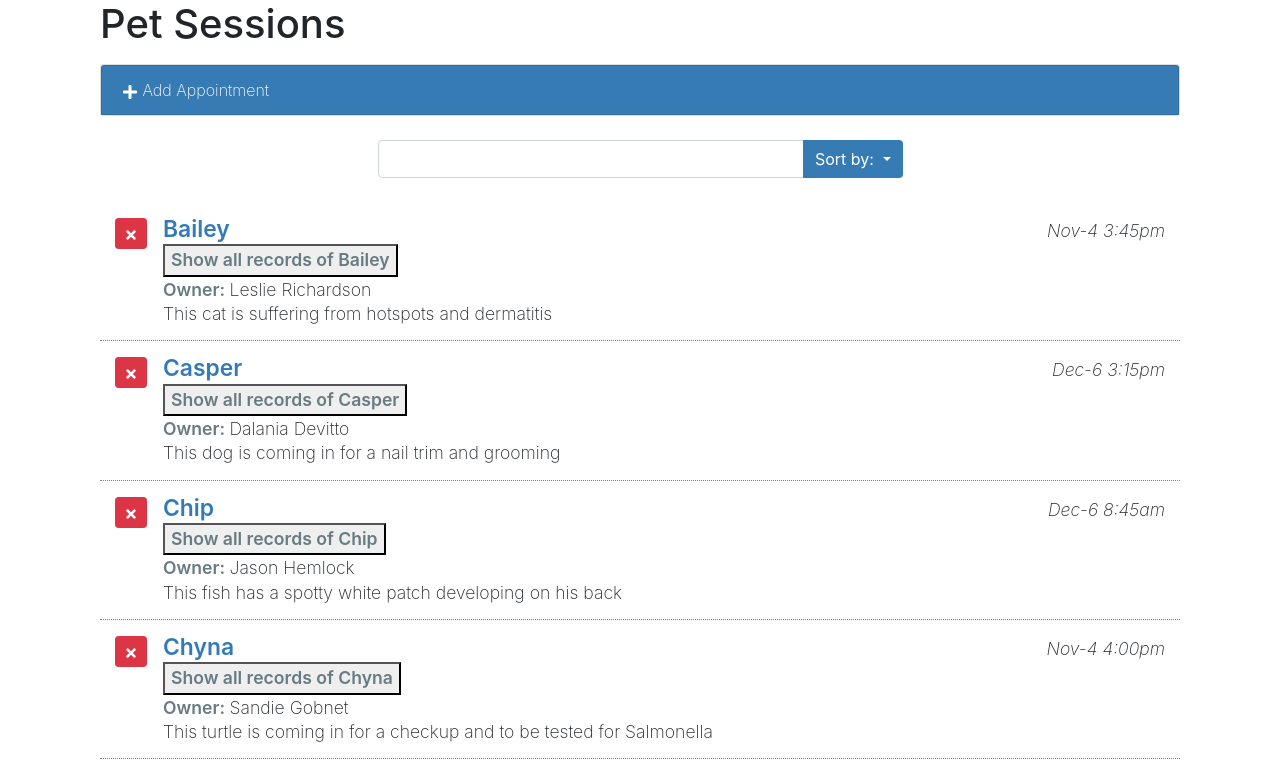
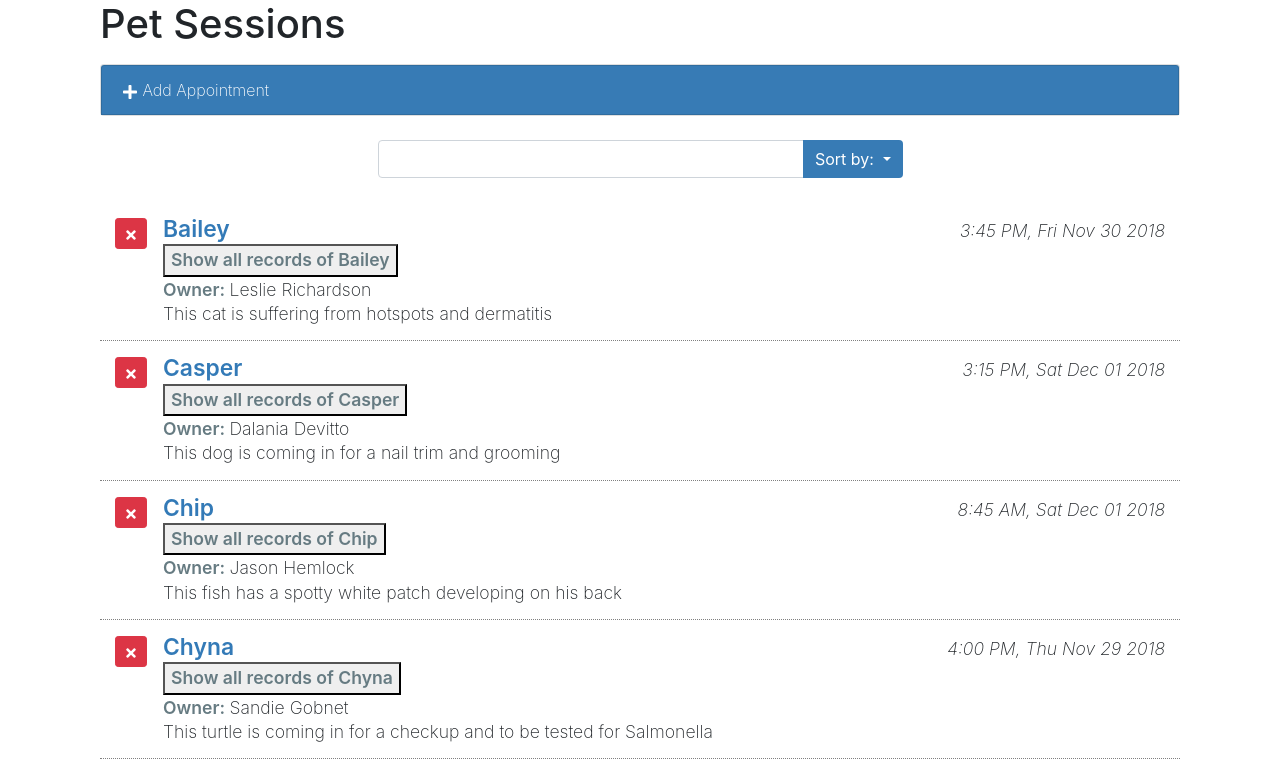
Before and after one commit to 88dennis/pet-sessions, a React (Create React App) app: page / in a window 1280 px wide. Shown: the top 773 px of the page. Built offline with nearby package versions, Linux system fonts and the light colour scheme.

Commit message:
time conver

```diff
--- a/src/components/AddAppointments.js
+++ b/src/components/AddAppointments.js
@@ -18,13 +18,17 @@ class AddAppointments extends Component {
 
   handleAdd(e) {
     e.preventDefault();
+    console.log(new Date(this.state.aptDate).getTime())
+    console.log(Date.now())
+    console.log(new Date().toISOString().slice(0, 10))
+    console.log(new Date())
+    console.log(new Date().toDateString())
     let tempApt = {
       petName: this.state.petName,
       ownerName: this.state.ownerName,
-      aptDate: this.state.aptDate + ' ' + this.state.aptTime,
+      aptDate: this.state.aptDate ? new Date(this.state.aptDate).getTime() : new Date().toDateString()+ ' ' + this.state.aptTime,
       aptNotes: this.state.aptNotes
     };
-
     this.props.addAppointment(tempApt);
 
     this.setState({
@@ -47,12 +51,9 @@ class AddAppointments extends Component {
   }
 
   render() {
-
-
     let plusSign = <FaPlus />
     let minusSign = <FaMinus />
     let tabSign = this.props.formDisplay ? minusSign : plusSign;
-
     return (
       <div
         className={
--- a/src/components/ListAppointments.js
+++ b/src/components/ListAppointments.js
@@ -3,7 +3,24 @@ import {FaTimes} from 'react-icons/fa';
 import Moment from 'react-moment';
 
 class ListAppointments extends Component {
+
+  convertDate(timestamp){
+    // const timestamp = 1616608200000; // example timestamp
+const date = new Date(timestamp);
+// console.log(date.getFullYear()); // prints the year (e.g. 2021)
+// console.log(date.getMonth()); // prints the month (0-11, where 0 = January)
+// console.log(date.getDate()); // prints the day of the month (1-31)
+// console.log(date.getHours()); // prints the hour (0-23)
+// console.log(date.getMinutes()); // prints the minute (0-59)
+// console.log(date.getSeconds()); // prints the second (0-59)
+
+return date.toLocaleString('en-US', { hour: 'numeric', minute: 'numeric', hour12: true }) + ", "+ date.toDateString();
+
+// return date.getHours() + ":" + date.getMinutes() + ", "+ date.toDateString();
+
+  }
     render() {
+
         return (
           <div className="appointment-list item-list mb-3">
             {this.props.appointments.map((item, index) => (
@@ -36,11 +53,13 @@ class ListAppointments extends Component {
                       {item.petName}
                     </span>
                     <span className="apt-date ml-auto">
-                      <Moment
+                      {/* <Moment
                         date={item.aptDate}
                         parse="YYYY-MM-dd hh:mm"
                         format="MMM-d h:mma"
-                      />
+                      /> */}
+                      {/* {new Date(item.aptDate).getTime()} */}
+                      {this.convertDate(new Date(item.aptDate).getTime())}
                     </span>
                   </div>
 
```
Also changed, not shown: src/components/AppClassOrig.txt (renamed from src/components/App.txt).
